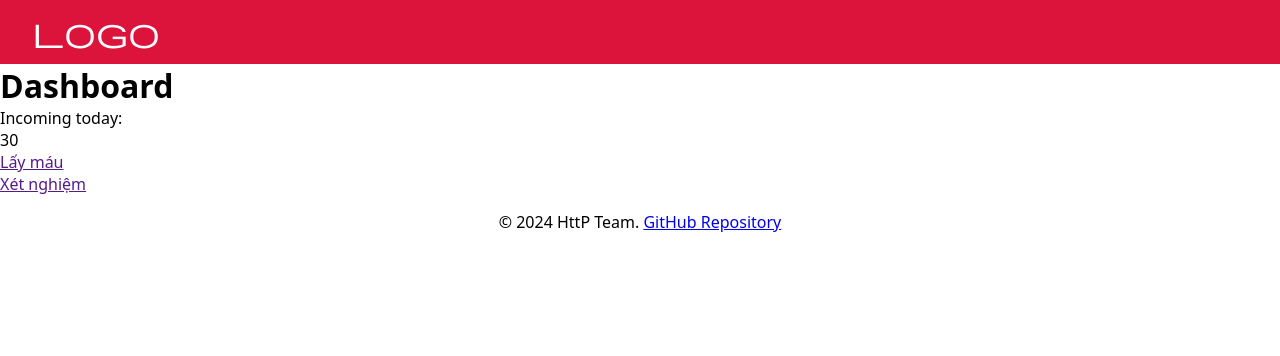
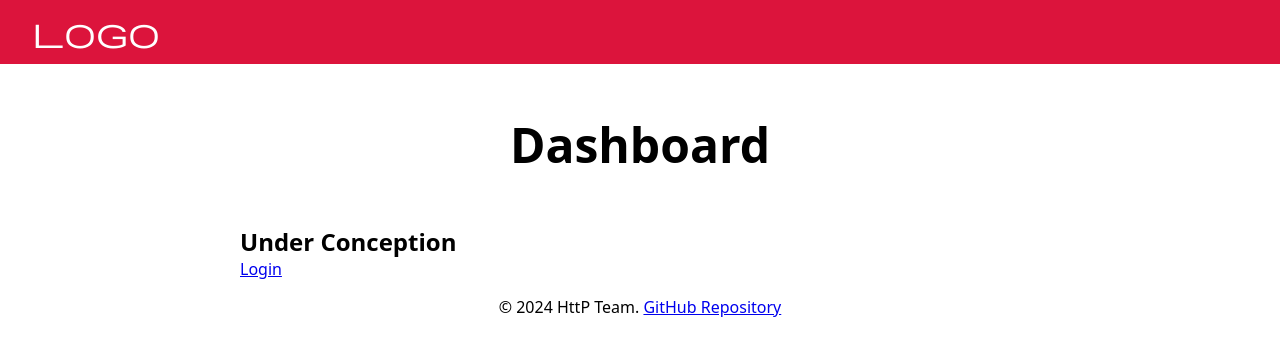
Before and after one commit to TuritoYuenan/blood-donation-platform, a Vue app: page /staff/dashboard in a window 1280 px wide. Shown: the top 356 px of the page. Built offline with nearby package versions, Linux system fonts and the light colour scheme; a web font is replaced by a local one.

Commit message:
use link to include donation centers page + some staff pages styling

```diff
--- a/src/views/DonorAppoint.vue
+++ b/src/views/DonorAppoint.vue
@@ -1,4 +1,9 @@
 <script setup lang="ts">
+import { RouterLink } from 'vue-router';
+
+async function appoint() {
+	return 0
+}
 </script>
 
 <template>
@@ -6,7 +11,7 @@
 		<h1>Appoint for blood donation</h1>
 	</header>
 
-	<form action="" method="post">
+	<form @submit.prevent="appoint">
 		<label for="full_name">Full name</label>
 		<input type="text" name="full_name" id="full_name" required>
 		<label for="email">Email address</label>
@@ -15,7 +20,11 @@
 		<input type="tel" name="phone_nmbr" id="phone">
 		<label for="citizen">Citizen ID</label>
 		<input type="text" name="citizen_id" id="citizen">
-		<label for="location">Donation Center</label>
+		<label for="location">
+			<RouterLink to="/donor/centers" target="_blank" rel="noreferrer noopener">
+				Donation Center
+			</RouterLink>
+		</label>
 		<select name="gender" id="location">
 		</select>
 		<label for="gender">Gender</label>
--- a/src/views/StaffDashboard.vue
+++ b/src/views/StaffDashboard.vue
@@ -1,13 +1,20 @@
 <script setup lang="ts">
-const today: number = 30
+import { RouterLink } from 'vue-router';
 </script>
 
 <template>
-	<h1>Dashboard</h1>
+	<header>
+		<h1>Dashboard</h1>
+	</header>
+	<section>
+		<h2>Under Conception</h2>
+		<p><RouterLink to="/staff/login">Login</RouterLink></p>
+	</section>
+</template>
 
-	<p>Incoming today:</p>
-	<p>{{ today }}</p>
-
-	<p><a href="">Lấy máu</a></p>
-	<p><a href="">Xét nghiệm</a></p>
-</template>
+<style scoped>
+section {
+	max-width: 800px;
+	margin: auto;
+}
+</style>
--- a/src/views/StaffLogin.vue
+++ b/src/views/StaffLogin.vue
@@ -33,19 +33,23 @@ async function handleLogin() {
 
 		<input required type="email" placeholder="email" v-model="email">
 
-		<button type="submit" :value="loading ? 'Loading' : 'Send magic link'" :disabled="loading" />
+		<button type="submit" :value="loading ? 'Loading' : 'Send magic link'" :disabled="loading">
+			Send magic link
+		</button>
 	</form>
 </template>
 
 <style scoped>
-section {
+form {
+	max-width: 600px;
+	margin: auto;
 	padding-block: 2rem;
 	display: flex;
 	flex-direction: column;
 	gap: 1rem;
 }
 
-section * {
+form * {
 	margin: auto;
 	display: block;
 }
```
